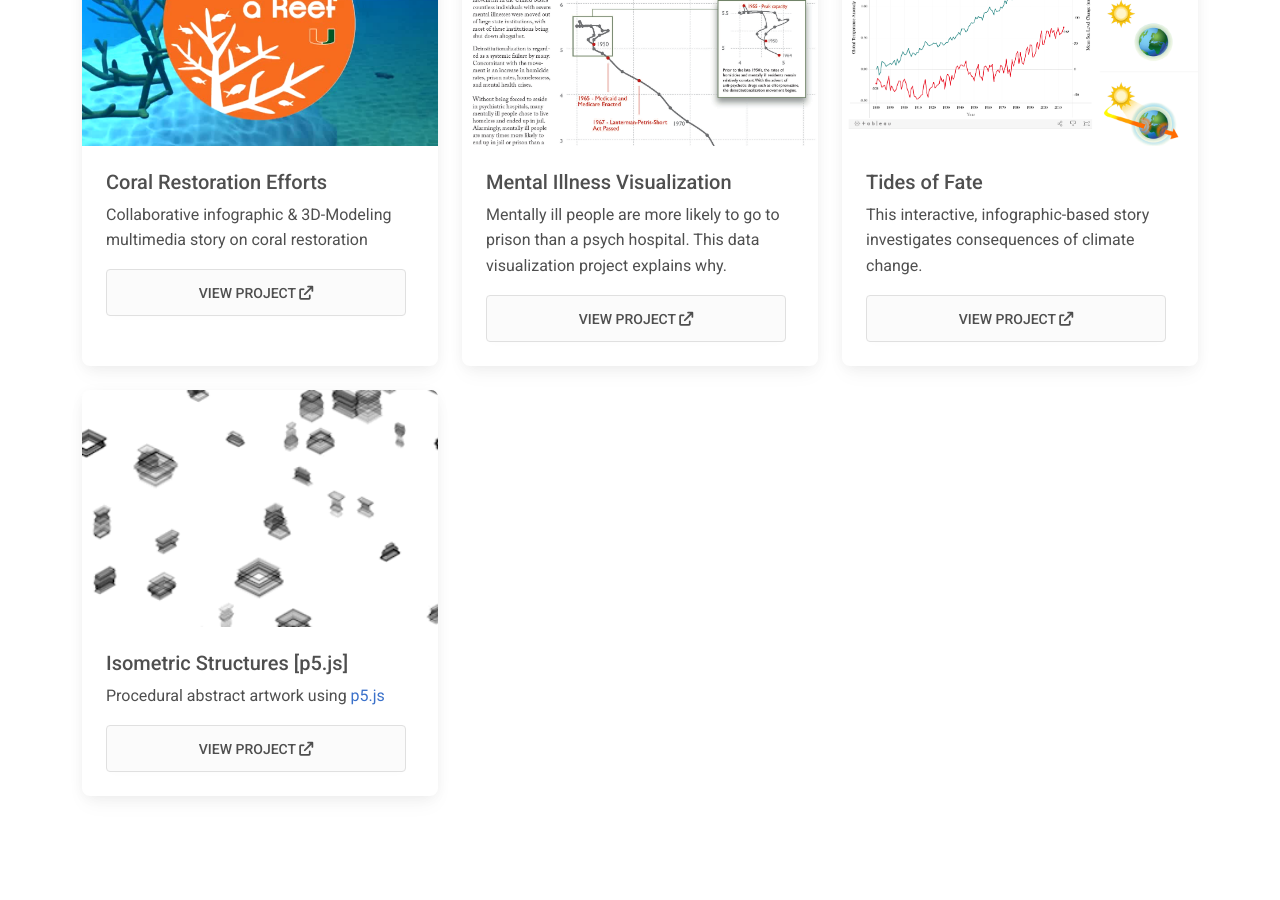
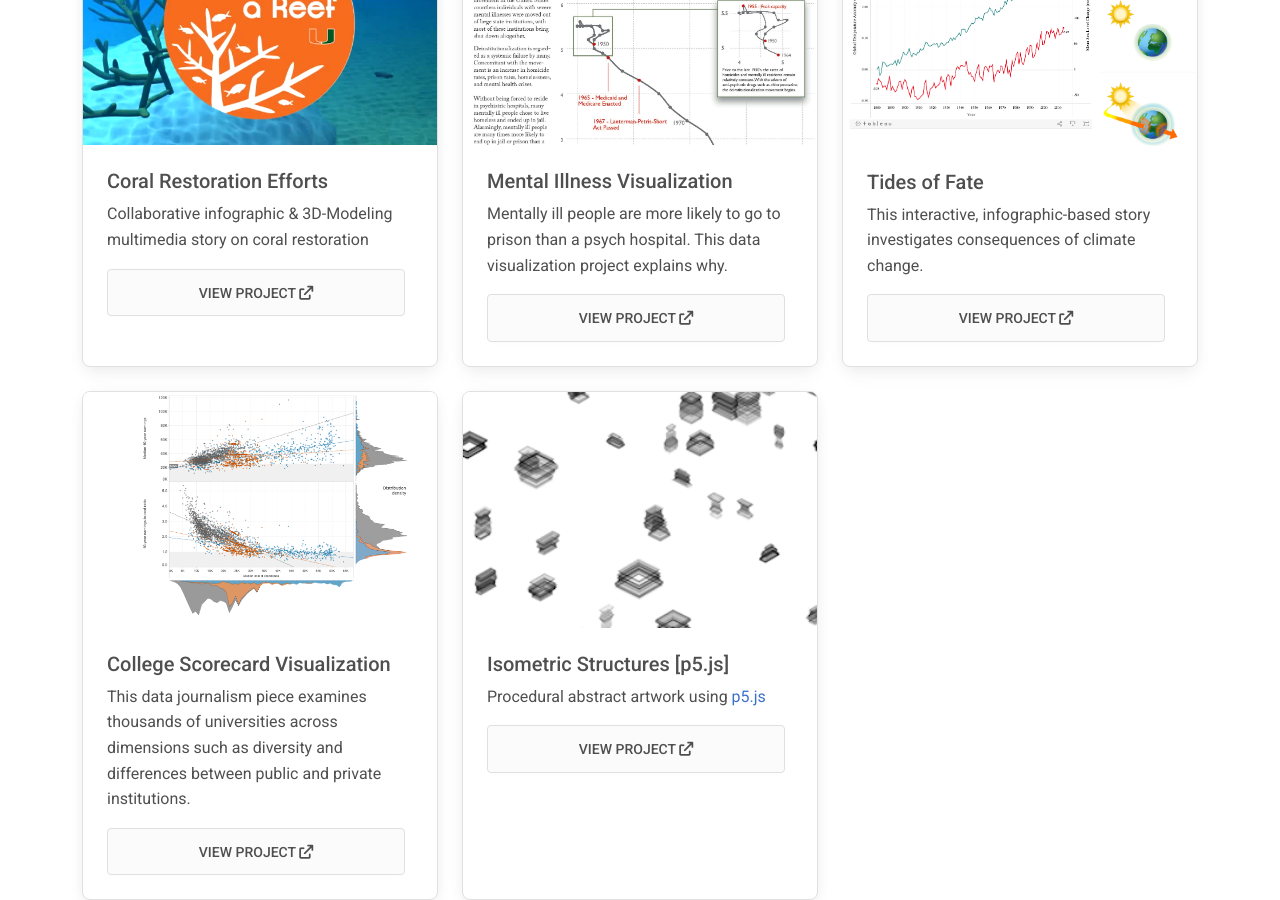
Before and after one commit to nicnosis/abcx, a Jekyll site: the page built from index.html, in a window 1280 px wide and 900 px high, scrolled down 678 px. Built offline with Jekyll 4.4.1, drawn with Linux system fonts in a browser that asks for light colours; nearby versions of some CDN libraries; before the commit the page ends 1474 px from its top, so only the background shows below that.

Commit message:
add edu-viz

```diff
--- a/_includes/nav.html
+++ b/_includes/nav.html
@@ -29,8 +29,8 @@
             <!-- Left links -->
             <ul class="navbar-nav me-auto mb-2 mb-lg-0">
                 <li class="nav-item"><a class="nav-link" href="#">Home</a></li>
-                <li class="nav-item"><a class="nav-link" href="#">CV</a></li>
-                <li class="nav-item"><a class="nav-link" href="#">Projects</a></li>
+                <li class="nav-item"><a class="nav-link" href="assets/cv.pdf">CV</a></li>
+                <li class="nav-item"><a class="nav-link" href="index.html#projects">Projects</a></li>
                 <li class="nav-item"><a class="nav-link" href="#">Student Work</a></li>
             </ul>
             <!-- Left links -->
--- a/index.html
+++ b/index.html
@@ -13,7 +13,7 @@ layout: page
             <p class="text-muted">Digital Media Instructor</p>
             <div class="d-grid gap-2 d-md-flex justify-content-md-start">
                 <a href="assets/cv.pdf" target="_blank" class="border btn btn-light btn-lg px-4 me-md-2">View CV <i class="fas fa-arrow-up-right-from-square"></i></a>
-                <a href="assets/cv.pdf" target="_blank" class="border btn btn-light btn-lg px-4 me-md-2">View Projects <i class="fas fa-arrow-up-right-from-square"></i></a>
+                <a href="#projects" target="" class="border btn btn-light btn-lg px-4 me-md-2">View Projects <i class="fas fa-arrow-up-right-from-square"></i></a>
             </div>
         </div>
     </div>
@@ -21,11 +21,11 @@ layout: page
 <!--END HERO SECTION-->
 
 <!--MY PROJECTS-->
-    <h1 class="display-3 text-center hr-lines">Projects</h1>
+    <h1 class="display-3 text-center hr-lines" id="projects">Projects</h1>
     <div class="row row-cols-1 row-cols-md-3 g-4">
         <!-- CORAL PROJECT-->
         <div class="col">
-            <div class="card h-100">
+            <div class="border card h-100">
                 <img src="assets/img/card-previews/preview-coral.png" class="card-img-top"
                      alt="UM Coral Restoration Project" />
                 <div class="card-body">
@@ -40,7 +40,7 @@ layout: page
 
         <!-- MENTAL HEALTH VIZ-->
         <div class="col">
-            <div class="card h-100">
+            <div class="border card h-100">
                 <img src="assets/img/card-previews/preview-mental.png" class="card-img-top"
                      alt="Mental Health Visualization" />
                 <div class="card-body">
@@ -55,7 +55,7 @@ layout: page
 
         <!-- CLIMATE CHANGE-->
         <div class="col">
-            <div class="card h-100">
+            <div class="border card h-100">
                 <img src="assets/img/card-previews/preview-climate.png" class="card-img-top"
                      alt="Climate Change Project" />
                 <div class="card-body">
@@ -67,8 +67,25 @@ layout: page
                 </div>
             </div>
         </div>
+
+        <!-- EDUVIZ -->
         <div class="col">
-            <div class="card h-100">
+            <div class="border card h-100">
+                <img src="assets/img/card-previews/preview-edu-viz.png" class="card-img-top"
+                     alt="College Scorecard Visualization" />
+                <div class="card-body">
+                    <h5 class="card-title">College Scorecard Visualization</h5>
+                    <p class="card-text">This data journalism piece examines thousands of universities across dimensions such as diversity and differences between public and private institutions.</p>
+                    <div class="d-grid gap-2">
+                        <a href="https://nicnosis.github.io/edu-viz/" target="_blank" class="border btn btn-light btn-lg px-4 me-md-2">View Project <i class="fas fa-arrow-up-right-from-square"></i></a>
+                    </div>
+                </div>
+            </div>
+        </div>
+
+        <!-- p5.js ISOMETRIC-->
+        <div class="col">
+            <div class="border card h-100">
                 <img src="assets/img/card-previews/preview-iso.gif" class="card-img-top"
                      alt="p5.js Isometric Project" />
                 <div class="card-body">
```
Also changed, not shown: assets/img/card-previews/preview-edu-viz.png (added).
